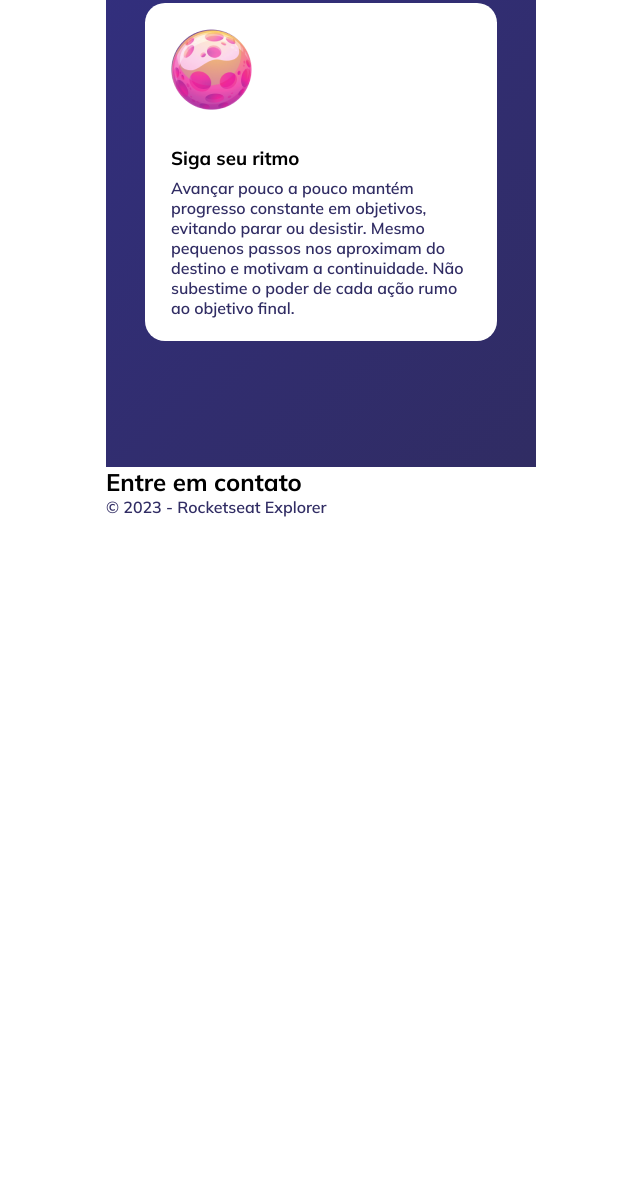
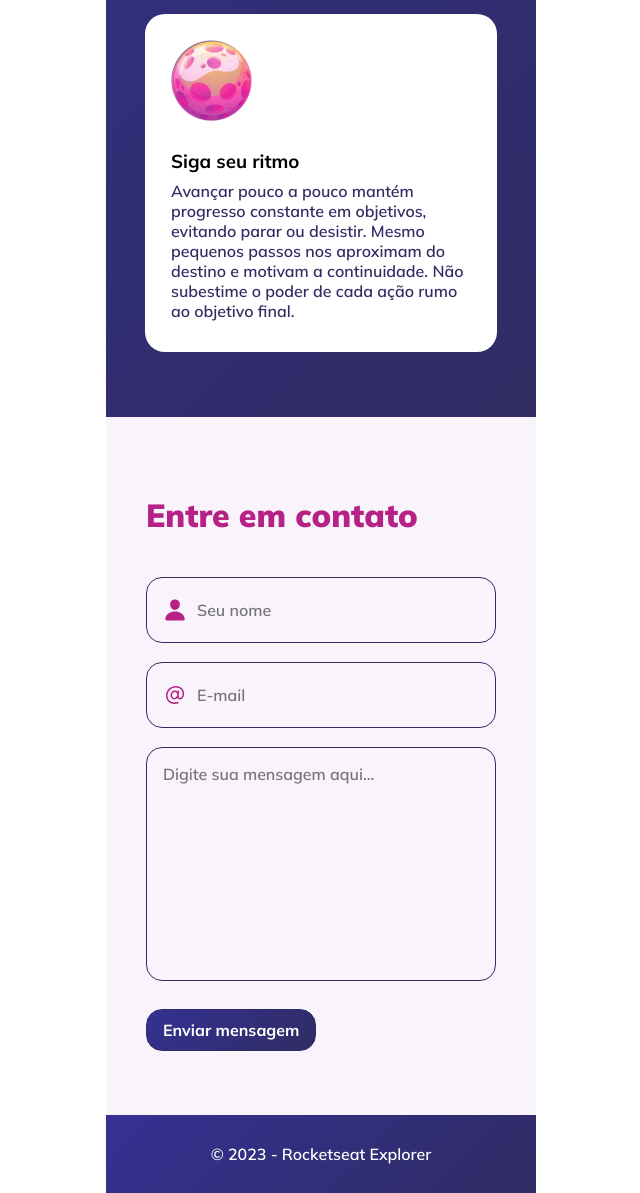
Before and after one commit to igormatheusf/projeto-explore-sem-limites, a plain HTML site: page index.html in a window 1280 px wide. Shown: the part 1503-2696 px from the top of the page, without its empty margins (319-959 px from the left). Before the commit the page ends 2020 px from the top, so only its background shows below. Drawn offline with Linux system fonts and the light colour scheme.

Commit message:
updated form and footer styles

```diff
--- a/index.html
+++ b/index.html
@@ -48,9 +48,16 @@
         </div>
     </main>
 
-    <section>
+    <section class="contact">
         <h2>Entre em contato</h2>
         <form action="">
+            <input class="name-input" type="text" placeholder="Seu nome"><br>
+
+            <input class="email-input" type="email" placeholder="E-mail"><br>
+
+            <textarea name="" id="" rows="10" placeholder="Digite sua mensagem aqui..."></textarea><br>
+
+            <button>Enviar mensagem</button>
 
         </form>
     </section>
--- a/style.css
+++ b/style.css
@@ -42,12 +42,20 @@ p {
 }
 
 main {
+    display: flex;
+    flex-direction: column;
+
+    align-items: center;
+    justify-content: center;
+
+    gap: 3rem;
+
     min-height: 77.5rem;
     background: linear-gradient(135deg, rgb(52, 49, 147) 0%, rgba(48,44,99,1) 100%);
 }
 
 .container {
-    margin: 3.125rem auto;
+    /* margin: 3.125rem auto; */
 
     width: 22rem;
     height: 21.125rem;
@@ -58,7 +66,7 @@ main {
 }
 
 .container > img {
-    padding: 1.625rem 0 2rem 1.625rem;
+    padding: 1.625rem 0 1.5rem 1.625rem;
 }
 
 .container > h3 {
@@ -68,3 +76,98 @@ main {
 .container > p {
     padding: 0 1.625rem  1.625rem 1.625rem;
 }
+
+.contact {
+    min-height: 35.25rem;
+    padding: 4.875rem 2.5rem 4rem;
+
+    background-color: #F9F4FB;
+}
+
+.contact > h2 {
+    font-size: 2rem;
+    color: #B52184;
+    font-weight: 900;
+
+    padding-bottom: 2.625rem;
+}
+
+input {
+    all: unset;
+
+    font-weight: 600;
+    color: #312D64;
+
+    width: 17.625rem;
+    height: 2rem;
+    padding: 1rem 1rem 1rem 3.125rem;
+
+    margin-bottom: 1.2rem;
+    border-radius: 1rem;
+    border: 1.5px solid #312D64;
+}
+
+.name-input {
+    background-image: url(./assets/person.svg);
+    background-repeat: no-repeat;
+    background-position-x: 5%;
+    background-position-y: 50%;
+}
+
+.email-input {
+    background-image: url(./assets/email.svg);
+    background-repeat: no-repeat;
+    background-position-x: 5%;
+    background-position-y: 50%;
+}
+
+textarea {
+    all: unset;
+
+    font-weight: 600;
+    color: #312D64;
+
+    width: 19.75rem;
+    padding: 1rem;
+
+    border-radius: 1rem;
+    border: 1.5px solid #312D64;
+}
+
+button {
+    all: unset;
+
+    font-weight: 700;
+    color: #FFFFFF;
+
+    background: linear-gradient(135deg, rgb(52, 49, 147) 0%, rgba(48,44,99,1) 100%);
+
+    margin-top: 1.5rem;
+    padding: 0.625rem 1rem;
+
+    border-radius: 1rem;
+    border: 1.5px solid #312D64;
+
+
+}
+
+button:hover {
+    background: #26234f;
+}
+
+footer {
+    display: flex;
+    align-items: center;
+    justify-content: center;
+
+    min-height: 4.875rem;
+
+    background: linear-gradient(135deg, rgb(52, 49, 147) 0%, rgba(48,44,99,1) 100%);
+}
+
+footer > p {
+    font-weight: 600;
+    color: #FFFFFF;
+
+    font-size: 1rem;
+}
```
